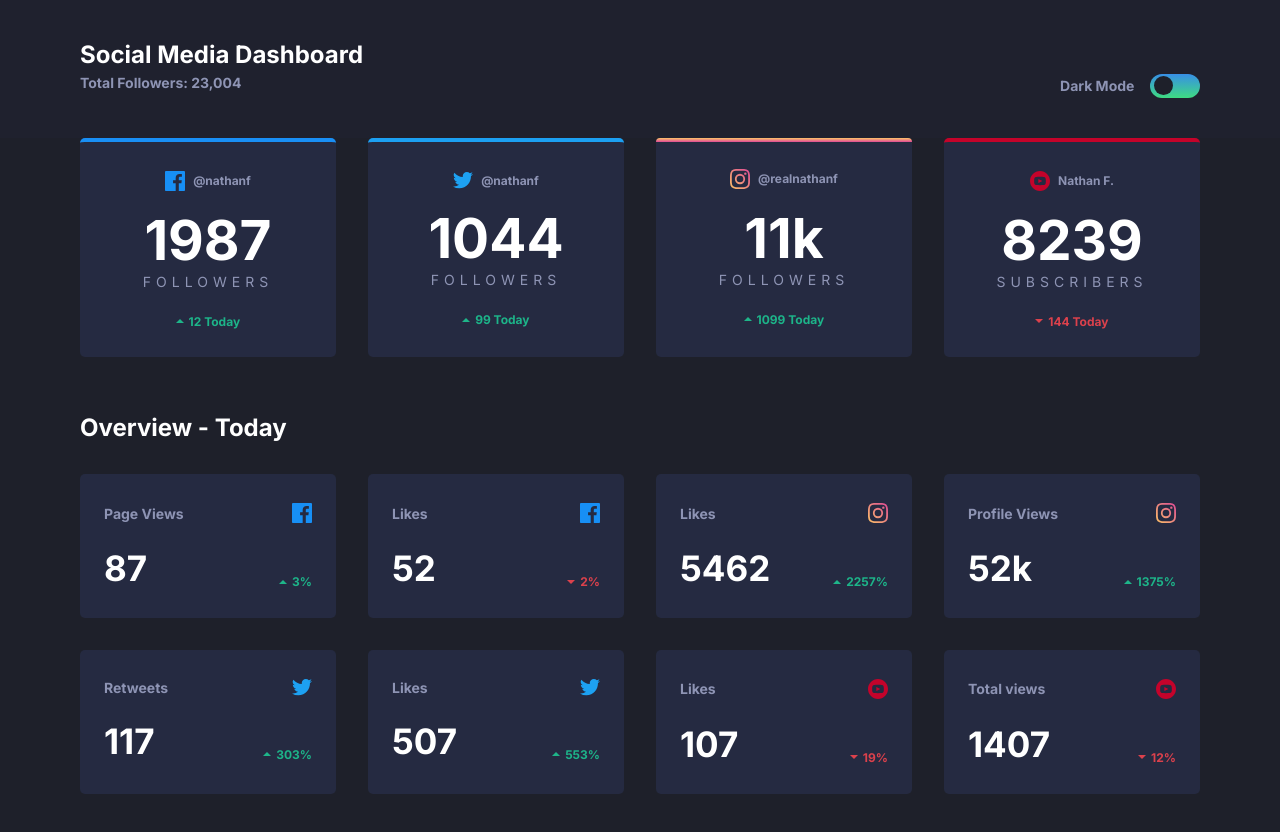
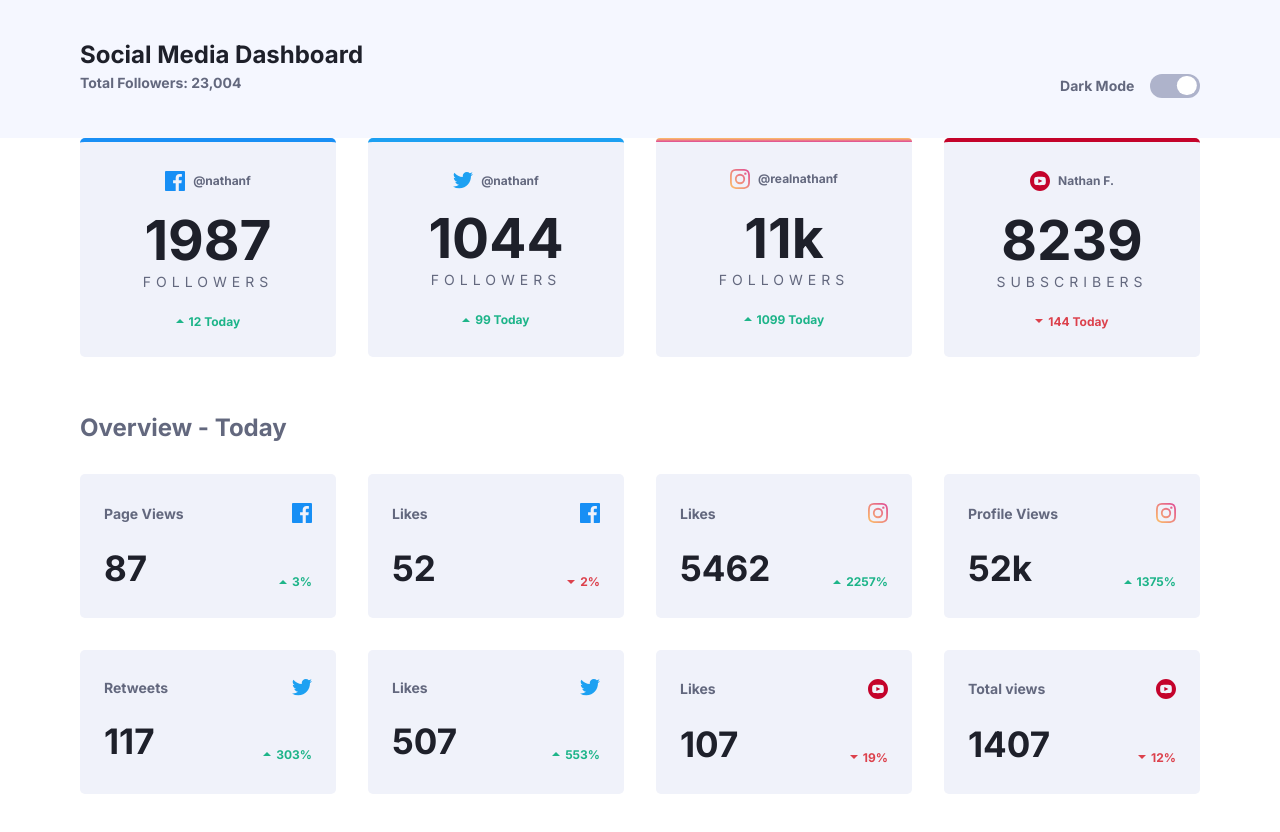
Before and after one commit to marianefelix/social-media-dashboard, a plain HTML site: page index.html in a window 1280 px wide. Both pictures are taken after a click on the button "Toggle theme". Drawn offline with Linux system fonts and the light colour scheme.

Commit message:
:sparkles: create the js file
- add the toggle theme feature;
- add a transition effect to theme toggle button;

```diff
--- a/css/styles.css
+++ b/css/styles.css
@@ -41,7 +41,8 @@ header div button {
 
     display: flex;
     align-items: center;
-    padding-left: 0.2rem;
+
+    position: relative;
 
     background: var(--toggle-theme-background);
     border-radius: 225px;
@@ -58,9 +59,19 @@ header button span {
     width: 1.2rem;
     height: 1.2rem;
 
+    position: absolute;
+    left: 0;
+
+    transform: translateX(15%);
+    transition: all 300ms;
+
     background-color: var(--background);
 
     border-radius: 50%;
+}
+
+header div button.off span {
+    transform: translateX(140%);
 }
 
 main {
--- a/index.html
+++ b/index.html
@@ -10,7 +10,7 @@
   <link rel="icon" type="image/png" sizes="32x32" href="./images/favicon-32x32.png">
   <link rel="stylesheet" href="css/global.css">
   <link rel="stylesheet" href="css/styles.css">
-  <!-- <script src="js/index.js" defer></script> -->
+  <script src="js/index.js" defer></script>
   <title>Social Media Dashboard</title>
 </head>
 <body class="dark-theme">
@@ -19,8 +19,8 @@
     <strong>Total Followers: 23,004</strong>
     <hr>
     <div>
-      <strong>Dark Mode</strong>
-      <button title="Toggle theme" onClick="toggleTheme()">
+      <strong id="theme-description">Dark Mode</strong>
+      <button id="theme-toggle-button" title="Toggle theme" onClick="toggleTheme()">
         <span></span>
       </button>
     </div>
--- /dev/null
+++ b/js/index.js
@@ -0,0 +1,35 @@
+const setTheme = (theme = 'dark') => {
+    localStorage.setItem('theme', theme);
+};
+
+const getTheme = () => {
+    const themeFromLocalStorage = localStorage.getItem('theme');
+
+    if (themeFromLocalStorage === null) {
+        return 'dark';
+    }
+
+    return themeFromLocalStorage;
+}
+
+const toggleTheme = () => {
+    const currentTheme = getTheme();
+    const themeDescriptionElement = document.getElementById('theme-description');
+    const button = document.getElementById('theme-toggle-button');
+
+    if (currentTheme === 'dark') {
+        setTheme('light');
+
+        document.body.setAttribute('class', 'light-theme');
+        themeDescriptionElement.textContent = 'Dark Mode';
+        button.setAttribute('class', 'off');
+    } else {
+        setTheme('dark');
+
+        document.body.setAttribute('class', 'dark-theme');
+        themeDescriptionElement.textContent = 'Light Mode';
+        button.removeAttribute('class');
+    }
+};
+
+setTheme();
```
